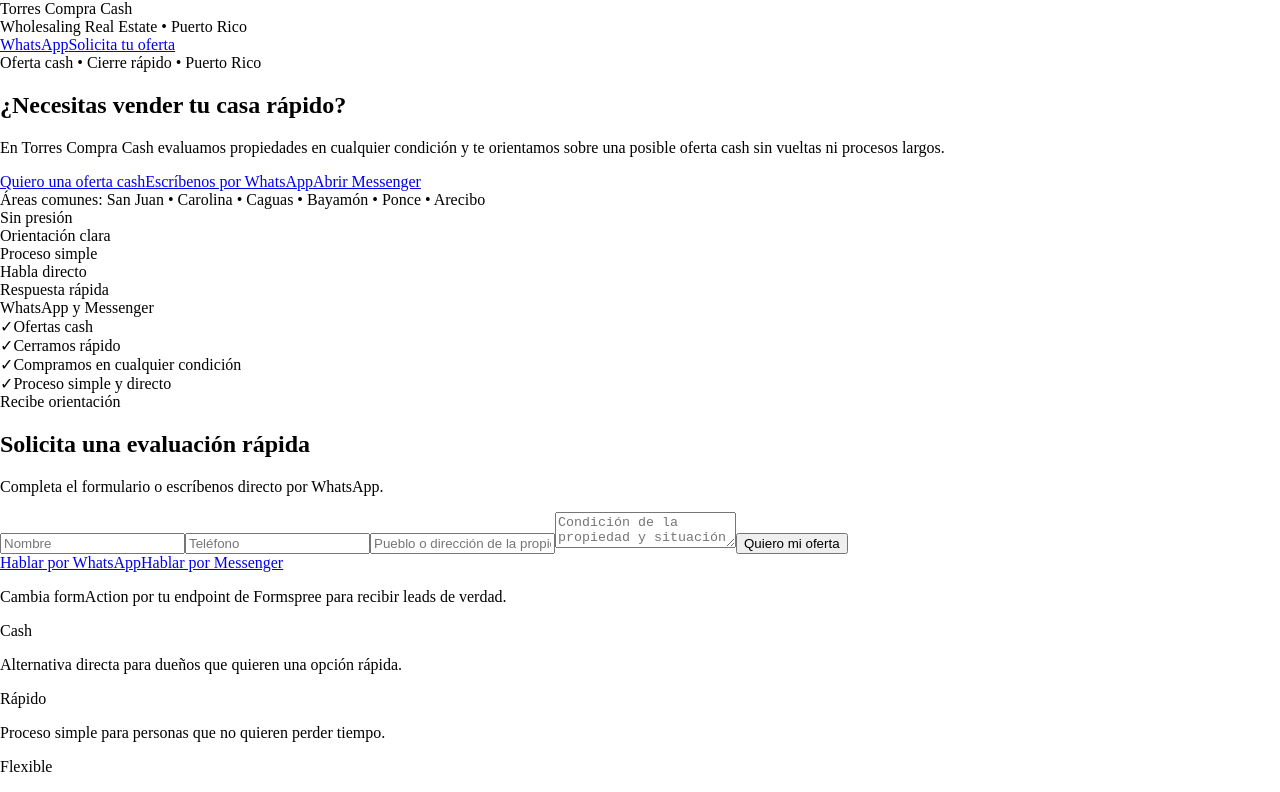
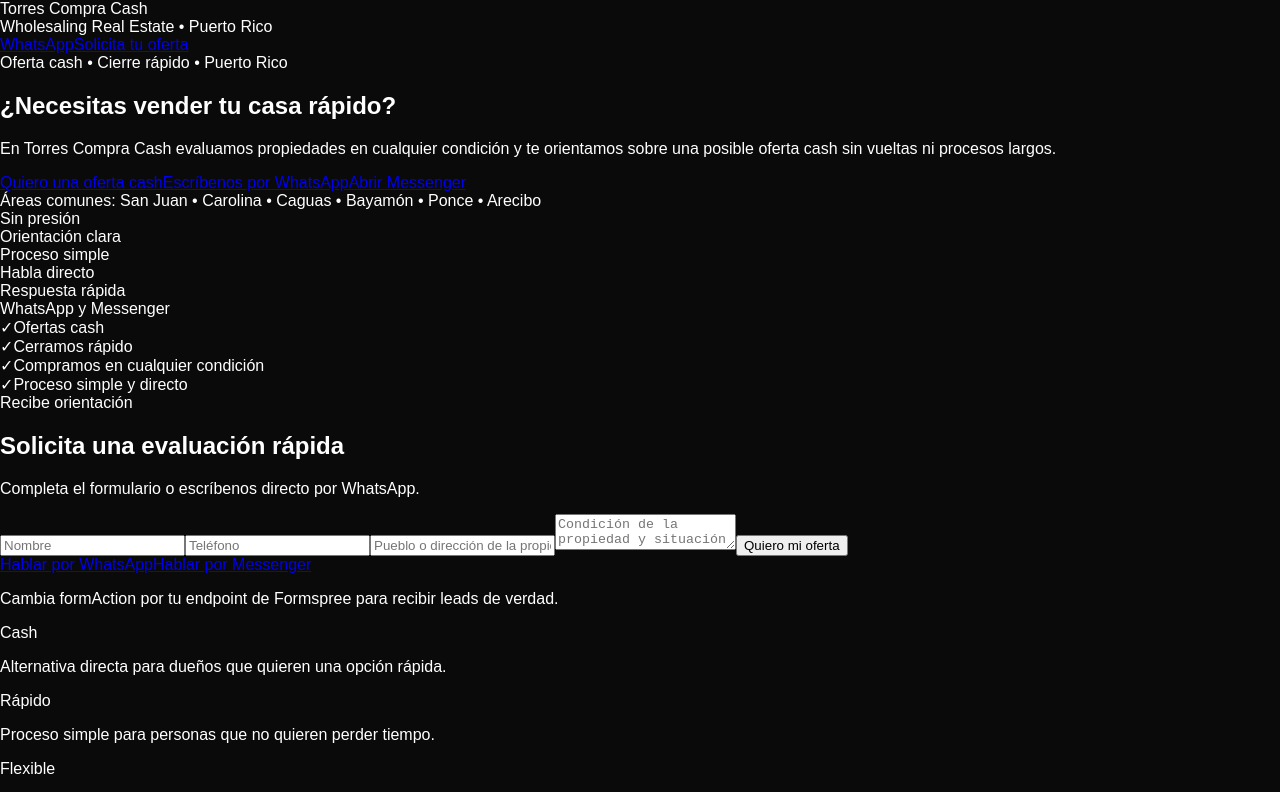
Before and after one commit to ale310torres/Torres-compra-cash, a Next.js app: page / in a window 1280 px wide. Shown: the top 792 px of the page. Built offline with nearby package versions, Linux system fonts and the light colour scheme.

Commit message:
Update globals.css

```diff
--- a/app/globals.css
+++ b/app/globals.css
@@ -1,5 +1,3 @@
-
-
 html {
   scroll-behavior: smooth;
 }
@@ -7,4 +5,7 @@
 body {
   margin: 0;
   padding: 0;
+  background: #0a0a0a;
+  color: white;
+  font-family: Arial, Helvetica, sans-serif;
 }
```
